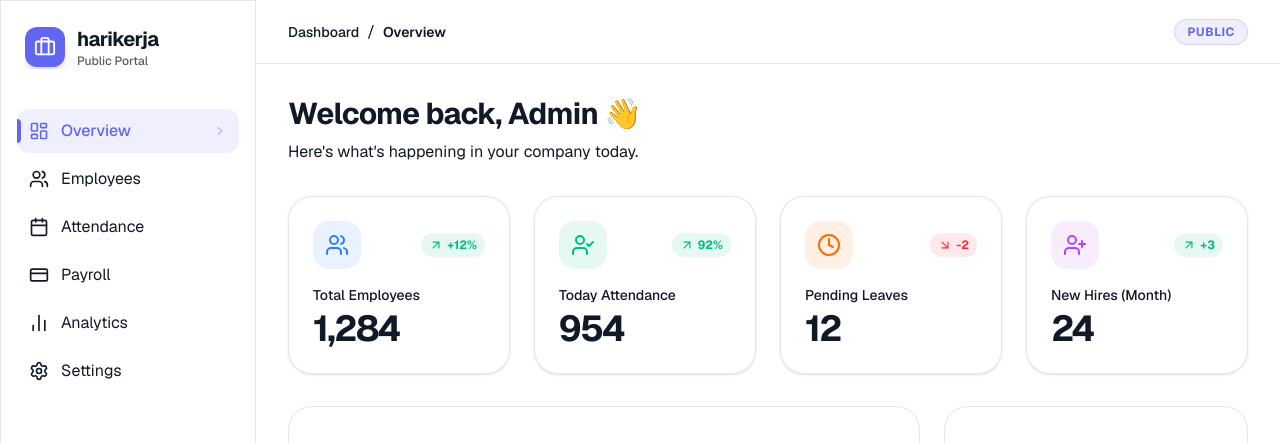
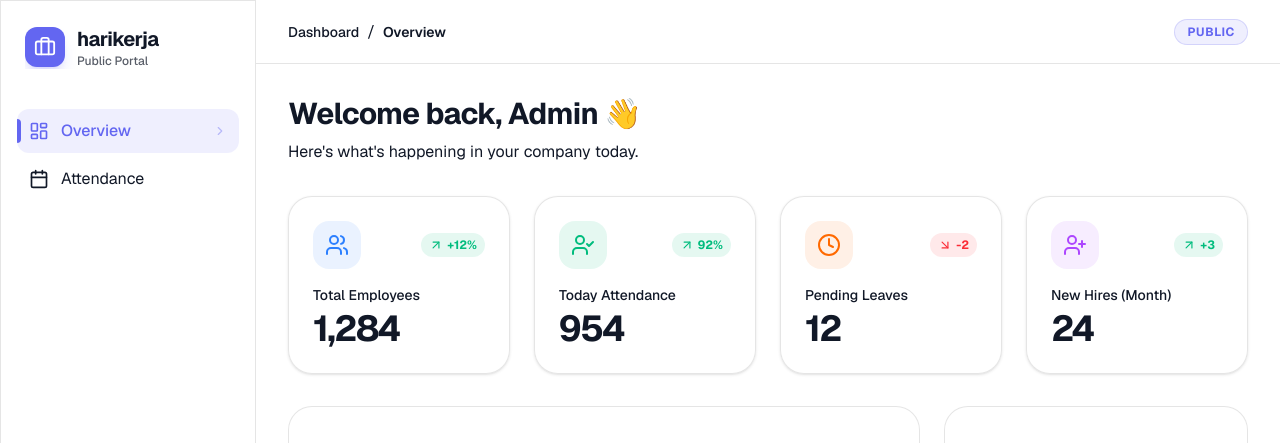
Before and after one commit to afdhalrizki/hrms, a Next.js app in the folder frontend/: page / in a window 1280 px wide. Shown: the top 443 px of the page. Built offline with nearby package versions, Linux system fonts and the light colour scheme; no server answers.

Commit message:
feat: introduce dynamic frontend sidebar with role-based navigation and add a comprehensive project walkthrough document.

```diff
--- a/frontend/src/components/layout/Sidebar.tsx
+++ b/frontend/src/components/layout/Sidebar.tsx
@@ -21,11 +21,11 @@ import { getBaseUrl } from '@/lib/api';
 
 const menuItems = [
   { name: 'Overview',   icon: LayoutDashboard, href: '/' },
-  { name: 'Employees', icon: Users,            href: '/employees' },
+  { name: 'Employees', icon: Users,            href: '/employees', isAdminOnly: true },
   { name: 'Attendance',icon: Calendar,         href: '/attendance' },
-  { name: 'Payroll',   icon: CreditCard,       href: '/payroll' },
-  { name: 'Analytics', icon: BarChart2,        href: '/analytics' },
-  { name: 'Settings',  icon: Settings,         href: '/settings' },
+  { name: 'Payroll',   icon: CreditCard,       href: '/payroll',   isAdminOnly: true },
+  { name: 'Analytics', icon: BarChart2,        href: '/analytics', isAdminOnly: true },
+  { name: 'Settings',  icon: Settings,         href: '/settings',  isAdminOnly: true },
 ];
 
 export function Sidebar() {
@@ -70,7 +70,12 @@ export function Sidebar() {
 
         {/* Navigation */}
         <nav className="flex-1 px-4 space-y-1 mt-4">
-          {menuItems.map((item) => {
+          {menuItems.filter(item => {
+            if (item.isAdminOnly && !user?.is_staff && !user?.is_global_admin) {
+              return false;
+            }
+            return true;
+          }).map((item) => {
             const isActive = pathname === item.href;
             return (
               <Link
```
Also changed, not shown: 1 other file (tests, documents, lock files or other folders).
